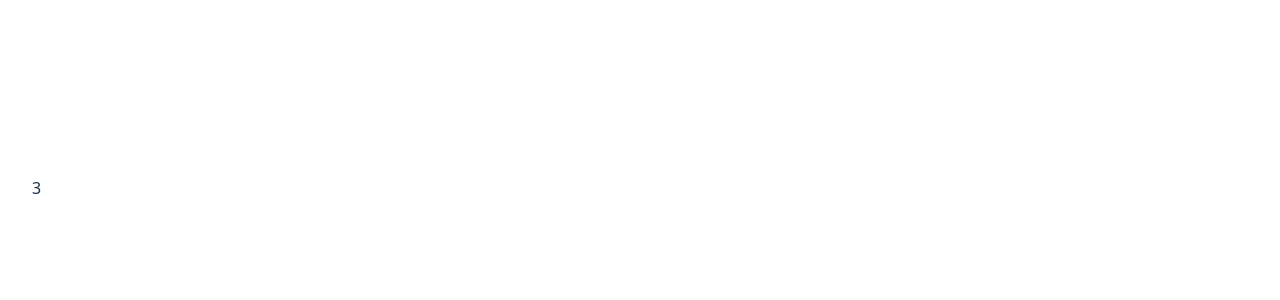
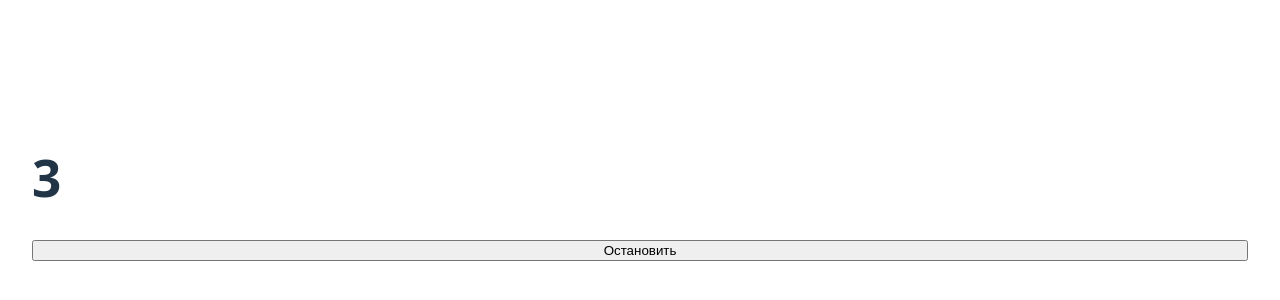
Before and after one commit to mcsodn/CFC, a React (Vite) app: page / in a window 1280 px wide. Shown: the part 212-512 px from the top of the page. Built offline with nearby package versions, Linux system fonts and the light colour scheme.

Commit message:
add AutoCountdown component

```diff
--- a/src/components/AutoCountdown/AutoCountdown.jsx
+++ b/src/components/AutoCountdown/AutoCountdown.jsx
@@ -1,19 +1,26 @@
 import { useState, useEffect } from 'react';
 
-const CountdownTimer = () => {
+const AutoCountdown = () => {
 
   const [seconds,setSeconds] = useState(10);
+  const [isStopped,setIsStopped] = useState(false);
+
   useEffect(() => {
-    while (seconds > 0) {
-      const interval = setInterval(() => {
-        setSeconds(prevSeconds => prevSeconds - 1)
-      }, 1000);
+    if (!isStopped && (seconds >= 0)) {
+        const interval = setInterval(() => {
+          setSeconds(prevSeconds => prevSeconds - 1)
+        }, 1000);
 
-      return () => clearInterval(interval);
-    }
-  }, [seconds]);
+        return () => clearInterval(interval);
+      } else {
+        !isStopped && setSeconds(10);
+      }
+  }, [seconds,isStopped]);
 
-  return <div>{seconds}</div>
+  return <>
+      <h1>{seconds}</h1>
+      <input type="button" value={isStopped ? "Продолжить" : "Остановить"} onClick={()=>{setIsStopped(!isStopped)}} />
+    </>
 }
 
-export default CountdownTimer;
+export default AutoCountdown;
```
